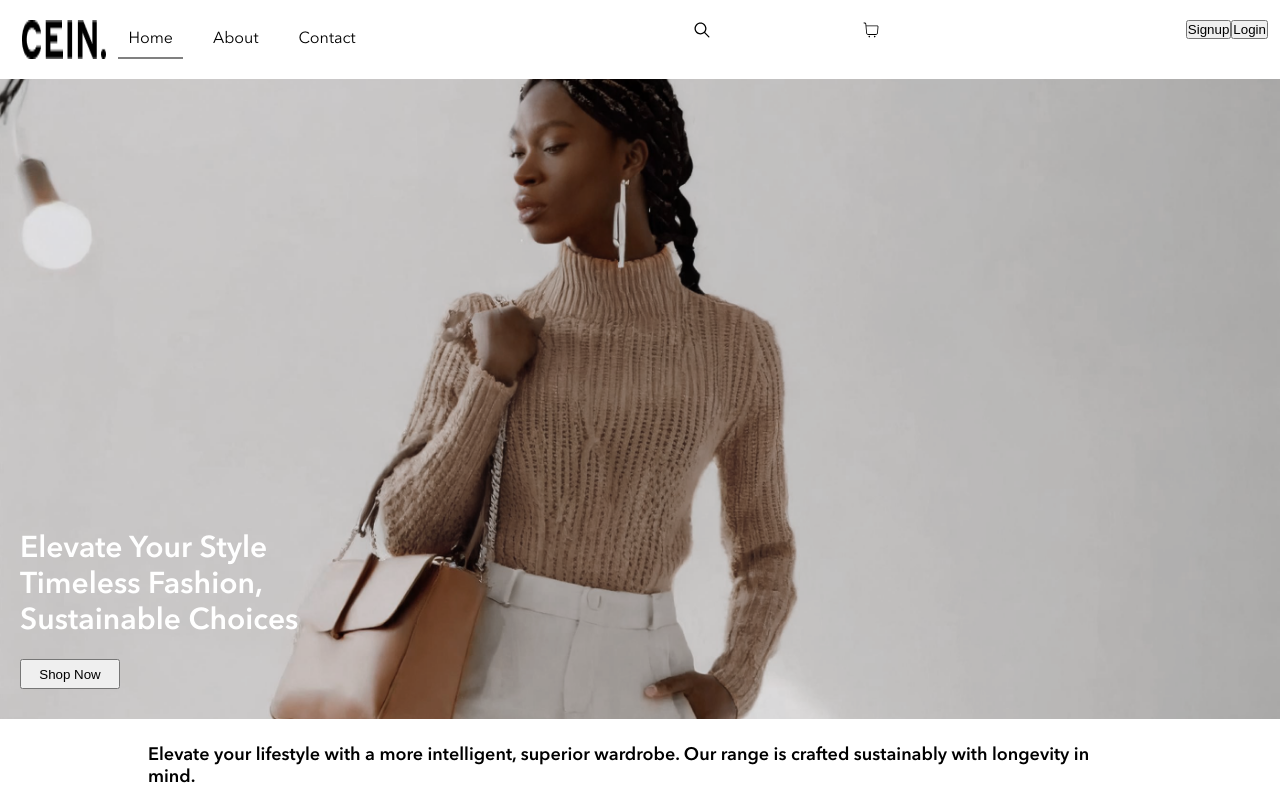
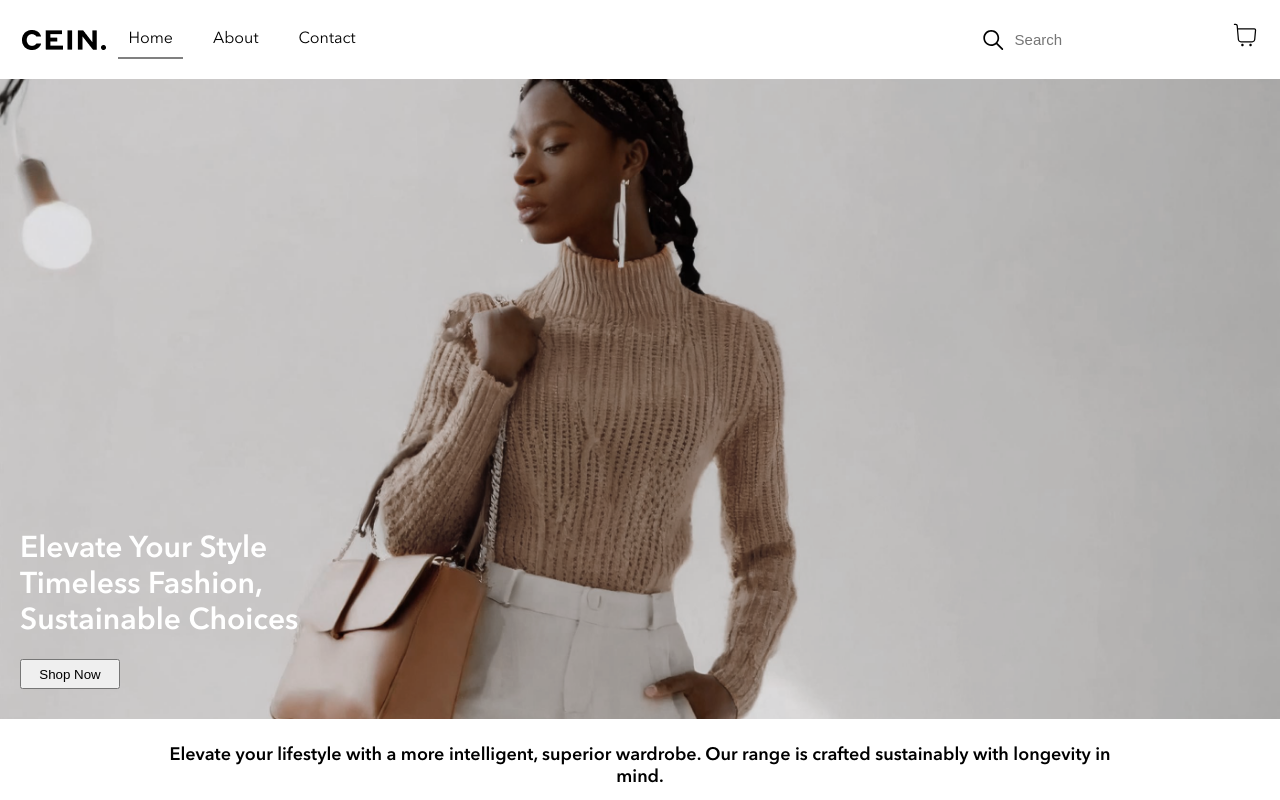
Before and after one commit to ob6854w/eco-fashion-marketplace-client, a React (Create React App) app: page / in a window 1280 px wide. Shown: the top 800 px of the page. Built offline with nearby package versions, Linux system fonts and the light colour scheme.

Commit message:
updated navbar

```diff
--- a/src/components/Footer/Footer.scss
+++ b/src/components/Footer/Footer.scss
@@ -16,10 +16,20 @@
     display: flex;
     justify-content: space-between;
     width: 100%;
+    flex-wrap: wrap;
     @include desktop {
       width: 45%;
     }
 
+    &-list1 {
+      text-align: center;
+      width: 100%;
+      margin: 0 10px 20px 10px;
+      @include tablet {
+        width: unset;
+        text-align: start;
+      }
+    }
     &-list1 p {
       margin-bottom: 10px;
     }
--- a/src/components/Navbar/Navbar.js
+++ b/src/components/Navbar/Navbar.js
@@ -3,9 +3,12 @@ import { CiShoppingCart } from "react-icons/ci";
 import { HiBars3 } from "react-icons/hi2";
 import { IoIosSearch } from "react-icons/io";
 import { Link } from "react-router-dom";
+import { useState } from "react";
 
 import "./Navbar.scss";
 function Navbar() {
+  const [open, setOpen] = useState(false);
+
   return (
     <nav className="navbar">
       <div className="navbar__container">
@@ -14,27 +17,51 @@ function Navbar() {
           <img className="navbar__logo" src={logo} alt="logo" />
           <div className="navbar__container-menu">
             <Link to="/">
-            <a className="navbar__link active">Home</a> </Link>
+              <a className="navbar__link active">Home</a>{" "}
+            </Link>
             <Link to="/about">
-            <a className="navbar__link">About</a>
+              <a className="navbar__link">About</a>
             </Link>
             <Link to="/contact">
-            <a className="navbar__link">Contact</a>
+              <a className="navbar__link">Contact</a>
             </Link>
           </div>
         </div>
         <div className="navbar__icons-container">
-          <IoIosSearch className="navbar__icons-container-icon" />
+          <div className={`search big__screen`}>
+            <IoIosSearch
+              className="navbar__icons-container-icon"
+
+            />
+            <input
+              type="search"
+              placeholder="Search"
+              className={`search__input`}
+            />
+          </div>
+          <div className={`search small__screen ${open ? "open2" : "close2"}`}>
+            <IoIosSearch
+              className="navbar__icons-container-icon"
+              onClick={() => {
+                setOpen(!open);
+              }}
+            />
+            <input
+              type="search"
+              placeholder="Search"
+              className={`search__input ${open ? "open" : "close"}`}
+            />
+          </div>
           <CiShoppingCart className="navbar__icons-container-icon" />
         </div>
-          <div className="navbar__button">
+        {/* <div className="navbar__button">
           <Link to="/signup">
-          <button className="navbar___button-signup">Signup</button>
+            <button className="navbar___button-signup">Signup</button>
           </Link>
           <Link to="/login">
-          <button className="navbar___button-login">Login</button>
+            <button className="navbar___button-login">Login</button>
           </Link>
-        </div>
+        </div> */}
       </div>
     </nav>
   );
--- a/src/components/Navbar/Navbar.scss
+++ b/src/components/Navbar/Navbar.scss
@@ -8,9 +8,12 @@
     display: flex;
     justify-content: space-between;
 
-
+    &-logo {
+      height: 25px;
+      width: 90px;
+    }
     &-icon {
-      font-size: 20px;
+      font-size: 30px;
       display: block;
 
       @include tablet {
@@ -19,12 +22,11 @@
     }
     &-menu {
       display: none;
-      font-family: 'Avenir-regular';
+      font-family: "Avenir-regular";
       @include tablet {
         display: flex;
         justify-content: center;
         align-items: center;
-
       }
     }
     &-menu a {
@@ -35,6 +37,7 @@
       display: flex;
       justify-content: center;
       width: 45%;
+      align-items: center;
 
       @include desktop {
         width: 30%;
@@ -43,39 +46,88 @@
   }
 
   &__link {
-     color :black;
+    color: black;
   }
-  &__link:hover, .active{
-    border-bottom:2px solid #808080;
-    cursor:pointer;
+  &__link:hover,
+  .active {
+    border-bottom: 2px solid #808080;
+    cursor: pointer;
   }
 
   &__icons-container {
     display: flex;
-    justify-content: space-between;
-    width: 15%;
+    justify-content: flex-end;
+    width: 50%;
+    padding: 0 10px;
 
-    @include tablet {
-      width: 15%;
-    }
     &-icon {
-      font-size: 20px;
+      font-size: 30px;
+      cursor: pointer;
     }
   }
 
-  &__button{
-    display:flex;
+  &__button {
+    display: flex;
     cursor: pointer;
-    border-radius:5px;
-    font-family: 'Avenir-regular';
+    border-radius: 5px;
+    font-family: "Avenir-regular";
     background: rgba(107, 106, 106, 0);
     color: #808080;
     border: none;
-    transition: .3s ease;
+    transition: 0.3s ease;
     padding-right: 2px;
   }
 
-  &__button:hover{
-    background: rgba(158, 139, 139, 0.6)
+  &__button:hover {
+    background: rgba(158, 139, 139, 0.6);
   }
 }
+
+.search {
+  // display: none;
+  transition: 0.4s;
+  border-radius: 20px;
+  align-items: center;
+  padding: 0 5px;
+
+  &__input {
+    border-radius: 20px;
+    padding: 5px 8px;
+    border: unset;
+    font-size: 15px;
+    // outline: unset;
+    @include tablet {
+      display: block !important;
+      width: 100% !important;
+    }
+  }
+}
+
+.open {
+  width: 100%;
+}
+.open2 {
+  border: 1px solid;
+  width: 100%;
+}
+.close2 {
+  width: 25%;
+}
+.close {
+  width: 0%;
+  display: none;
+}
+
+.big__screen {
+  display: none;
+  @include tablet {
+    display: flex;
+  }
+}
+.small__screen {
+  display: flex;
+
+  @include tablet{
+    display: none;
+  }
+}
--- a/src/components/Section/Section.scss
+++ b/src/components/Section/Section.scss
@@ -13,10 +13,6 @@
   &__wrapper p {
     font-size: 18px;
     text-align: center;
-    font-family: 'Avenir-demi';
-
-    @include tablet {
-      text-align: start;
-    }
+    font-family: "Avenir-demi";
   }
 }
--- a/src/components/Section2/Section2.js
+++ b/src/components/Section2/Section2.js
@@ -5,7 +5,7 @@ const Section2 = () => {
     <div className="section">
       <div className="section__wrapper">
         <h3>The Art of Fewer Choices</h3>
-        <p>
+        <p  className="section__wrapper-p2">
           Opting for quality over quantity means selecting timeless, durable,
           and responsibly made items. This approach simplifies our lives and
           fosters a deeper appreciation for our surroundings. Emphasizing
--- a/src/components/Section2/Section2.scss
+++ b/src/components/Section2/Section2.scss
@@ -15,7 +15,12 @@
 
     & h3 {
       margin: 15px 0;
-      font-family: 'Avenir-regular';
+      font-family: 'Avenir-demi';
+    }
+
+    &-p2{
+        font-family: "Avenir-regular" !important;
+        text-align: center !important;
     }
   }
 }
--- a/src/pages/Login/Login.js
+++ b/src/pages/Login/Login.js
@@ -19,7 +19,7 @@ function Login() {
         password: event.target.password.value
       });
 
-      sessionStorage.setItem("token", response.data.token);
+      sessionStorage.authToken("token", response.data.token);
       navigate("/");
     } catch (error) {
       setError(error.response.data);
--- a/src/pages/Signup/Signup.js
+++ b/src/pages/Signup/Signup.js
@@ -13,19 +13,27 @@ function Signup() {
         event.preventDefault();
 
         try {
-            await axios.post(`${REACT_APP_BASE_URL}/users/signup`, {
+            const response = await axios.post(`${REACT_APP_BASE_URL}/users/signup`, {
               username: event.target.username.value,
               name: event.target.name.value,
               email: event.target.email.value,
               password: event.target.password.value,
             });
 
+            if (response.status===201){
                 setSuccess(true);
                 setError(null);
                 event.target.reset();
+            }
          } catch (error) {
+            if (error.response && error.response.data){
                 setSuccess(false);
                 setError(error.response.data);
+            } else {
+                console.error('An unexpected error occurred:', error);
+                setSuccess(false);
+                setError('An unexpected error occurred. Please try again later.');
+            }
           }
         };
 
@@ -33,7 +41,7 @@ function Signup() {
         <main className="signup">
             <form className="signup__form" onSubmit={handleSubmit}>
                 <h1 className="signup__title">Sign Up</h1>
-                <Input type="text" username="first_Lastname" label="Username" />
+                <Input type="text" username="username" label="Username" />
                 <Input type="text" name="name" label="Name"/>
                 <Input type="text" name="email" label="Email" />
                 <Input type="password" name="password" label="Password" />
```
Also changed, not shown: src/components/BrandDetails/BrandDetails.js (+16 -0 lines). Lines whose indentation alone changed are shown as unchanged.
